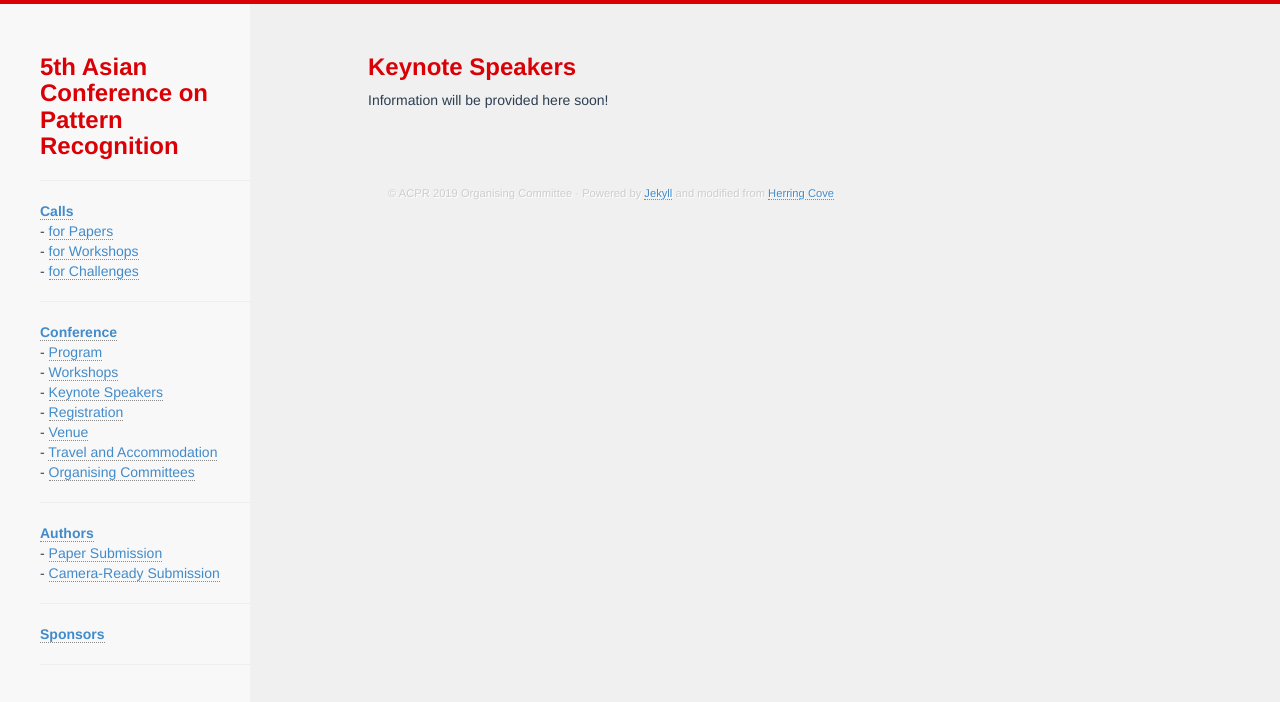
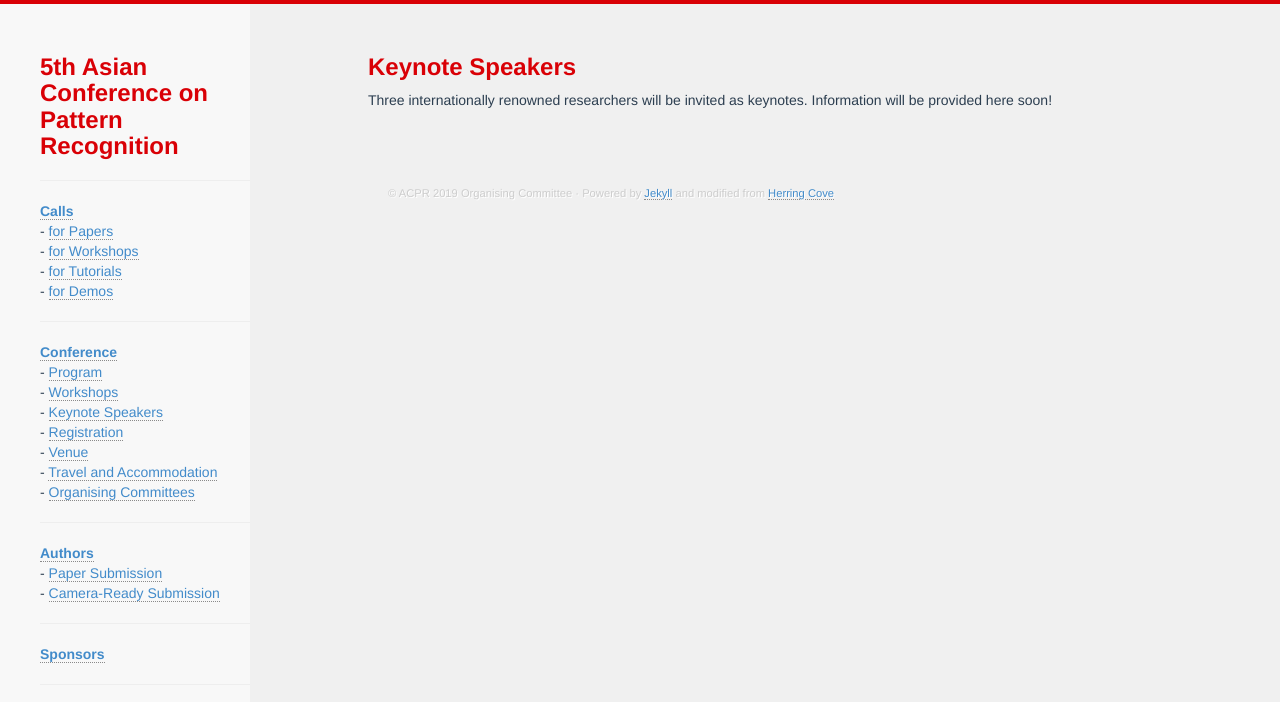
Before and after one commit to AndrewChenUoA/ACPR2019, a Jekyll site: the page built from keynote.html, in a window 1280 px wide. Shown: the top 702 px of the page. Built offline with Jekyll 4.4.1, drawn with Linux system fonts in a browser that asks for light colours; nearby versions of some CDN libraries; Markdown is read by kramdown in place of the engine named in the settings.

Commit message:
Fix calls to reflect actual calls

```diff
--- a/_includes/navigation.html
+++ b/_includes/navigation.html
@@ -13,7 +13,8 @@
       <ul class="nav navbar-nav">
       <li><a href="{{ site.baseurl }}/cfp.html">Call for Papers</a></li>
       <li><a href="{{ site.baseurl }}/cfw.html">Call for Workshops</a></li>
-      <li><a href="{{ site.baseurl }}/cfc.html">Call for Challenges</a></li>
+      <li><a href="{{ site.baseurl }}/cft.html">Call for Tutorials</a></li>
+      <li><a href="{{ site.baseurl }}/cfd.html">Call for Demos</a></li>
       <li><a href="{{ site.baseurl }}/program.html">Conference Program</a></li>
       <li><a href="{{ site.baseurl }}/workshops.html">Conference Workshops</a></li>
       <li><a href="{{ site.baseurl }}/keynote.html">Keynote Speakers</a></li>
@@ -38,7 +39,8 @@
     <a href="{{ site.baseurl }}/cfp.html"><b>Calls</b></a><br/>
     - <a href="{{ site.baseurl }}/cfp.html">for Papers</a><br/>
     - <a href="{{ site.baseurl }}/cfw.html">for Workshops</a><br/>
-    - <a href="{{ site.baseurl }}/cfc.html">for Challenges</a><br/>
+    - <a href="{{ site.baseurl }}/cft.html">for Tutorials</a><br/>
+    - <a href="{{ site.baseurl }}/cfd.html">for Demos</a><br/>
     <hr />
     <a href="{{ site.baseurl }}/program.html"><b>Conference</b></a><br/>
     - <a href="{{ site.baseurl }}/program.html">Program</a><br/>
--- a/keynote.html
+++ b/keynote.html
@@ -3,5 +3,5 @@ title: ACPR 2019 - The 5th Asian Conference on Pattern Recognition
 ---
 <div>
 <h3>Keynote Speakers</h3>
-Information will be provided here soon!
+Three internationally renowned researchers will be invited as keynotes. Information will be provided here soon!
 </div>
--- a/program.html
+++ b/program.html
@@ -15,7 +15,7 @@ title: ACPR 2019 - The 5th Asian Conference on Pattern Recognition
   The best papers will be invited to submit to a journal special issue - details of the journal and the process will be determined prior to 2019.
   <br/><br/>
 
-  <b>Tentative Agenda</b>
+  <b>Tentative Agenda</b><br/>
   Monday 25 November: Registration, Workshops (if there is a large number of workshops)<br/>
   Tuesday 26 November: Registration, Workshops and Tutorials, Welcome Reception<br/>
   Wednesday 27 November: Keynote Speaker, Oral Sessions, Posters<br/>
```
Also changed, not shown: cfd.html (added, +7 -0 lines), cft.html (added, +7 -0 lines).
